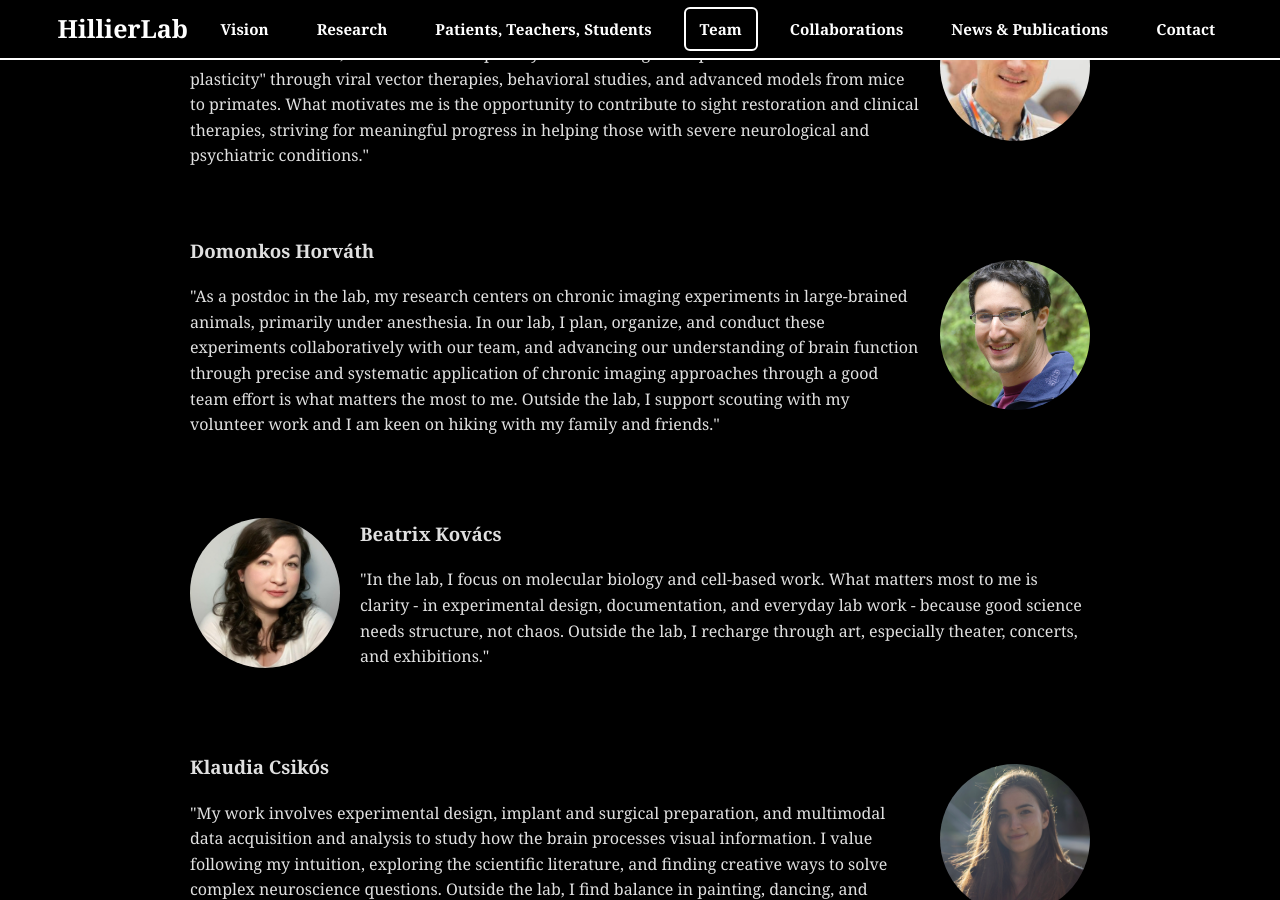
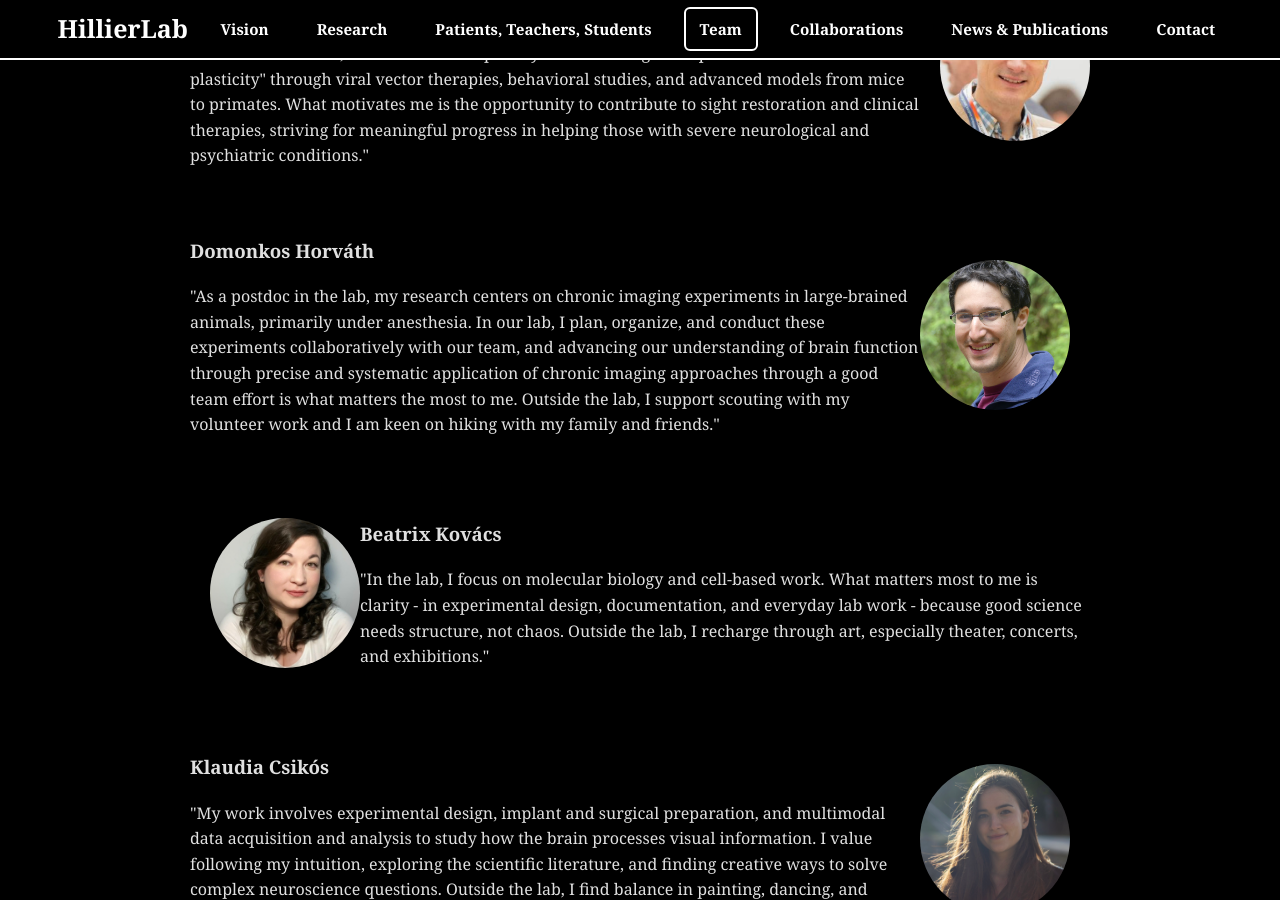
Before and after one commit to hillierlab/hillierlab.github.io, a Jekyll site: the page built from team.md, in a window 1280 px wide and 900 px high, scrolled down 580 px. Built offline with Jekyll 4.4.1, drawn with Linux system fonts in a browser that asks for light colours.

Commit message:
Update team.md

```diff
--- a/team.md
+++ b/team.md
@@ -41,7 +41,7 @@ title: Meet the Team
 </div>
 
 <div style="display: flex; align-items: center; margin-bottom: 2em; flex-direction: row-reverse;">
-  <img src="/assets/images/member_photos/Doma.JPG" alt="Member Name" style="width: 150px; height: 150px; aspect-ratio: 1 / 1; border-radius: 50%; object-fit: cover; margin-left: 20px;">
+  <img src="/assets/images/member_photos/Doma.JPG" alt="Member Name" style="width: 150px; height: 150px; aspect-ratio: 1 / 1; border-radius: 50%; object-fit: cover; margin-right: 20px;">
   <div>
     <h3>Domonkos Horváth</h3>
     <p>"As a postdoc in the lab, my research centers on chronic imaging experiments in large-brained animals, primarily under anesthesia. In our lab, I plan, organize, and conduct these experiments collaboratively with our team, and advancing our understanding of brain function through precise and systematic application of chronic imaging approaches through a good team effort is what matters the most to me. Outside the lab, I support scouting with my volunteer work and I am keen on hiking with my family and friends."</p>
@@ -49,7 +49,7 @@ title: Meet the Team
 </div>
 
 <div style="display: flex; align-items: center; margin-bottom: 2em;">
-  <img src="/assets/images/member_photos/Trixi.jpeg" alt="Member Name" style="width: 150px; height: 150px; aspect-ratio: 1 / 1; border-radius: 50%; object-fit: cover; margin-right: 20px;">
+  <img src="/assets/images/member_photos/Trixi.jpeg" alt="Member Name" style="width: 150px; height: 150px; aspect-ratio: 1 / 1; border-radius: 50%; object-fit: cover; margin-left: 20px;">
   <div>
     <h3>Beatrix Kovács</h3>
     <p>"In the lab, I focus on molecular biology and cell-based work. What matters most to me is clarity - in experimental design, documentation, and everyday lab work - because good science needs structure, not chaos. Outside the lab, I recharge through art, especially theater, concerts, and exhibitions."</p>
@@ -57,7 +57,7 @@ title: Meet the Team
 </div>
 
 <div style="display: flex; align-items: center; margin-bottom: 2em; flex-direction: row-reverse;">
-  <img src="/assets/images/member_photos/Klau.jpeg" alt="Member Name" style="width: 150px; height: 150px; aspect-ratio: 1 / 1; border-radius: 50%; object-fit: cover; margin-left: 20px;">
+  <img src="/assets/images/member_photos/Klau.jpeg" alt="Member Name" style="width: 150px; height: 150px; aspect-ratio: 1 / 1; border-radius: 50%; object-fit: cover; margin-right: 20px;">
   <div>
     <h3>Klaudia Csikós</h3>
     <p>"My work involves experimental design, implant and surgical preparation, and multimodal data acquisition and analysis to study how the brain processes visual information.
@@ -67,7 +67,7 @@ Outside the lab, I find balance in painting, dancing, and spending time with fri
 </div>
 
 <div style="display: flex; align-items: center; margin-bottom: 2em;">
-  <img src="/assets/images/member_photos/Abel.jpg" alt="Member Name" style="width: 150px; height: 150px; aspect-ratio: 1 / 1; border-radius: 50%; object-fit: cover; margin-right: 20px;">
+  <img src="/assets/images/member_photos/Abel.jpg" alt="Member Name" style="width: 150px; height: 150px; aspect-ratio: 1 / 1; border-radius: 50%; object-fit: cover; margin-left: 20px;">
   <div>
     <h3>Ábel Petik</h3>
     <p>"I'm the main developer and data analyst of the functional brain imaging team. I take pride in the well thought out nature of the software we create. In my free time I cherish dancing and making music."</p>
@@ -75,7 +75,7 @@ Outside the lab, I find balance in painting, dancing, and spending time with fri
 </div>
 
 <div style="display: flex; align-items: center; margin-bottom: 2em; flex-direction: row-reverse;">
-  <img src="/assets/images/member_photos/" alt="Member Name" style="width: 150px; height: 150px; aspect-ratio: 1 / 1; border-radius: 50%; object-fit: cover; margin-left: 20px;">
+  <img src="/assets/images/member_photos/" alt="Member Name" style="width: 150px; height: 150px; aspect-ratio: 1 / 1; border-radius: 50%; object-fit: cover; margin-right: 20px;">
   <div>
     <h3>Fanni Somogyi</h3>
     <p>"I am working with rodent and large animal models, combining surgical techniques, AAV-based delivery, functional imaging and tissue analysis. I am motivated by designing complex experiments that require careful planning and coordination, as this allows us to address meaningful scientific questions. Outside the lab, I am always up for a good conversation over coffee or a board game night with my husband and friends."</p>
@@ -115,7 +115,7 @@ Outside the lab, I find balance in painting, dancing, and spending time with fri
 </div>
 
 <div style="display: flex; align-items: center; margin-bottom: 2em;">
-  <img src="/assets/images/member_photos/Andris.jpg" alt="Member Name" style="width: 150px; height: 150px; aspect-ratio: 1 / 1; border-radius: 50%; object-fit: cover; margin-right: 20px;">
+  <img src="/assets/images/member_photos/Andris.jpg" alt="Member Name" style="width: 150px; height: 150px; aspect-ratio: 1 / 1; border-radius: 50%; object-fit: cover; margin-left: 20px;">
   <div>
     <h3>András Adolf</h3>
     <p>"I work in the behavior team, where I develop and maintain the experiment leader application used to run behavioral experiments.
@@ -135,7 +135,7 @@ Outside the lab, I am passionate about sports, as it helps me recharge, and stay
 </div>
 
 <div style="display: flex; align-items: center; margin-bottom: 2em;">
-  <img src="/assets/images/member_photos/Fanni.jpg" alt="Member Name" style="width: 150px; height: 150px; aspect-ratio: 1 / 1; border-radius: 50%; object-fit: cover; margin-right: 20px;">
+  <img src="/assets/images/member_photos/Fanni.jpg" alt="Member Name" style="width: 150px; height: 150px; aspect-ratio: 1 / 1; border-radius: 50%; object-fit: cover; margin-left: 20px;">
   <div>
     <h3>Fanni Soós</h3>
     <p>"I work as an assistant in the anatomy lab, where I support daily activities and pay close attention to precision and detail. I am proud of maintaining a clean, organized, and cosy lab environment, as I believe it contributes to better learning and work conditions. Outside the lab, I enjoy spending time reading and have a special fondness for cats."</p>
@@ -143,7 +143,7 @@ Outside the lab, I am passionate about sports, as it helps me recharge, and stay
 </div>
 
 <div style="display: flex; align-items: center; margin-bottom: 2em; flex-direction: row-reverse;">
-  <img src="/assets/images/member_photos/Virag.JPG" alt="Member Name" style="width: 150px; height: 150px; aspect-ratio: 1 / 1; border-radius: 50%; object-fit: cover; margin-left: 20px;">
+  <img src="/assets/images/member_photos/Virag.JPG" alt="Member Name" style="width: 150px; height: 150px; aspect-ratio: 1 / 1; border-radius: 50%; object-fit: cover; margin-right: 20px;">
   <div>
     <h3>Virág György</h3>
     <p>"I work in the anatomy laboratory, where I focus on tissue sample processing, histological preparation, and experimental data analysis. I am continuously developing myself and learning new techniques, including rodent experimental methods. Beyond the lab, dancing plays an important role in my life - particularly folk dance, belly dance and West Coast Swing."</p>
@@ -159,7 +159,7 @@ Outside the lab, I am passionate about sports, as it helps me recharge, and stay
 </div>
 
 <div style="display: flex; align-items: center; margin-bottom: 2em; flex-direction: row-reverse;">
-  <img src="/assets/images/member_photos/Hanna.jpg" alt="Member Name" style="width: 150px; height: 150px; aspect-ratio: 1 / 1; border-radius: 50%; object-fit: cover; margin-left: 20px;">
+  <img src="/assets/images/member_photos/Hanna.jpg" alt="Member Name" style="width: 150px; height: 150px; aspect-ratio: 1 / 1; border-radius: 50%; object-fit: cover; margin-right: 20px;">
   <div>
     <h3>Hanna Orvos-Nagy</h3>
     <p>"My role is to assist the research group by taking care of the animals in the Animal House and the mice enclosure, monitoring their health, administering medication, and providing them with a comfortable and safe environment. In my spare time I enjoy creative activities, such as drawing, sewing and crafting, and I really love playing board games with my friends, sometimes for hours on end."</p>
```
